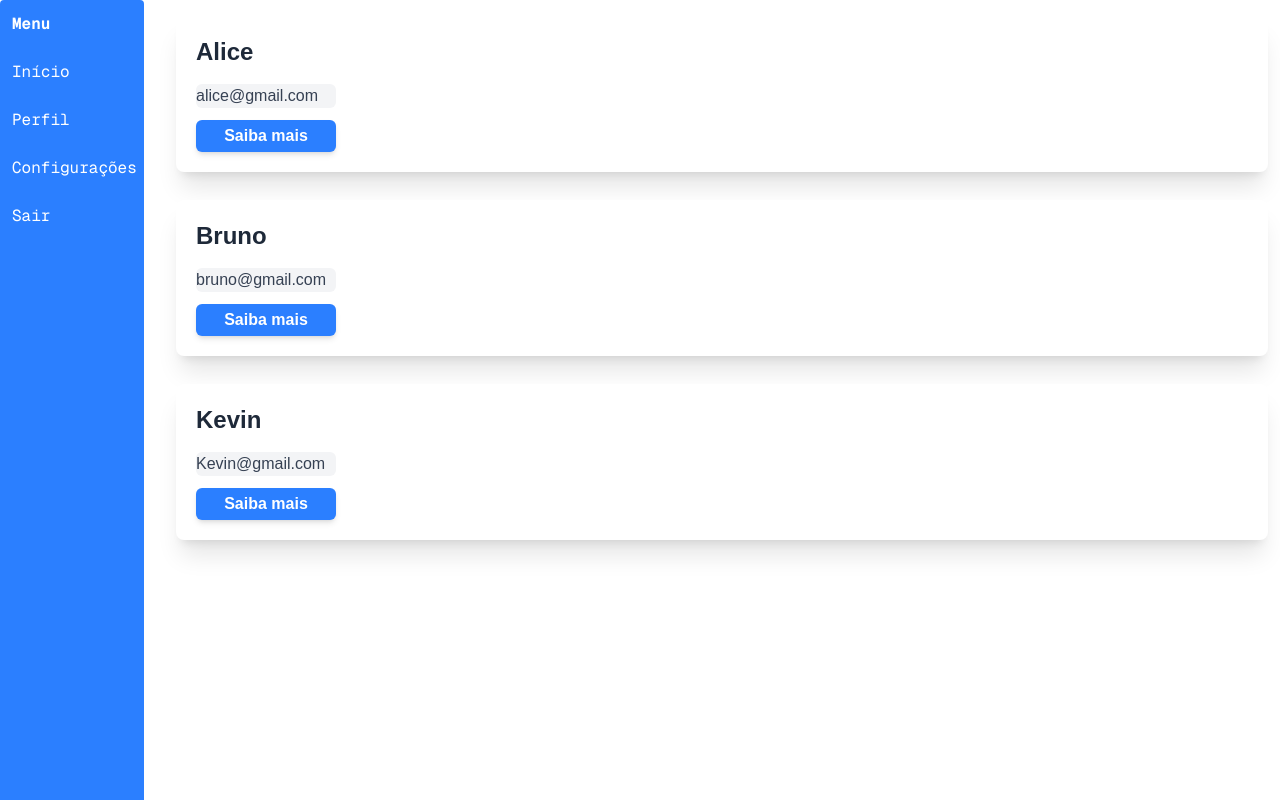
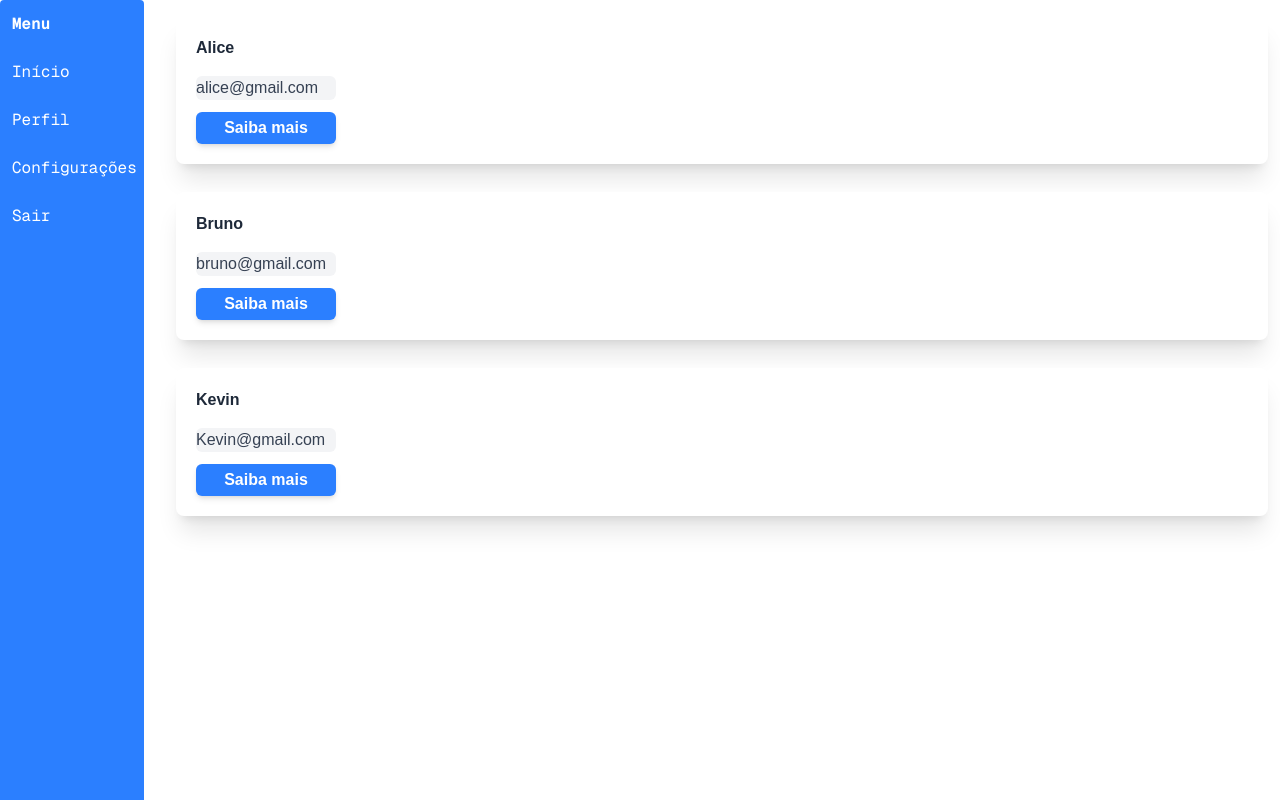
Before and after one commit to JosielSSoares/Exercicios-Curso-de-React-Nextjs-SENAC, a Next.js app in the folder my-app/: page / in a window 1280 px wide. Built offline with nearby package versions, Linux system fonts and the light colour scheme.

Commit message:
update: corrigido largura da tela

```diff
--- a/my-app/componentes/Usuarios.tsx
+++ b/my-app/componentes/Usuarios.tsx
@@ -9,7 +9,7 @@ export default function Usuarios({ titulo, email, botao, funcao }: props) {
     return (
       <div className="p-3">
         <div className="bg-white flex-1 p-5 rounded-lg shadow-xl text-start">
-          <h1 className="text-2xl font-bold text-gray-800 mb-4">{titulo}</h1>
+          <h1 className="text-1 font-bold text-gray-800 mb-4">{titulo}</h1>
           <div className="bg-gray-100 w-35 rounded-md text-gray-700 mb-3 text-left">{email}</div>
           <button className="w-35 py-1 px-6 bg-blue-500 text-white font-semibold rounded-md shadow-md" onClick={funcao}>{botao}
           </button>
```
